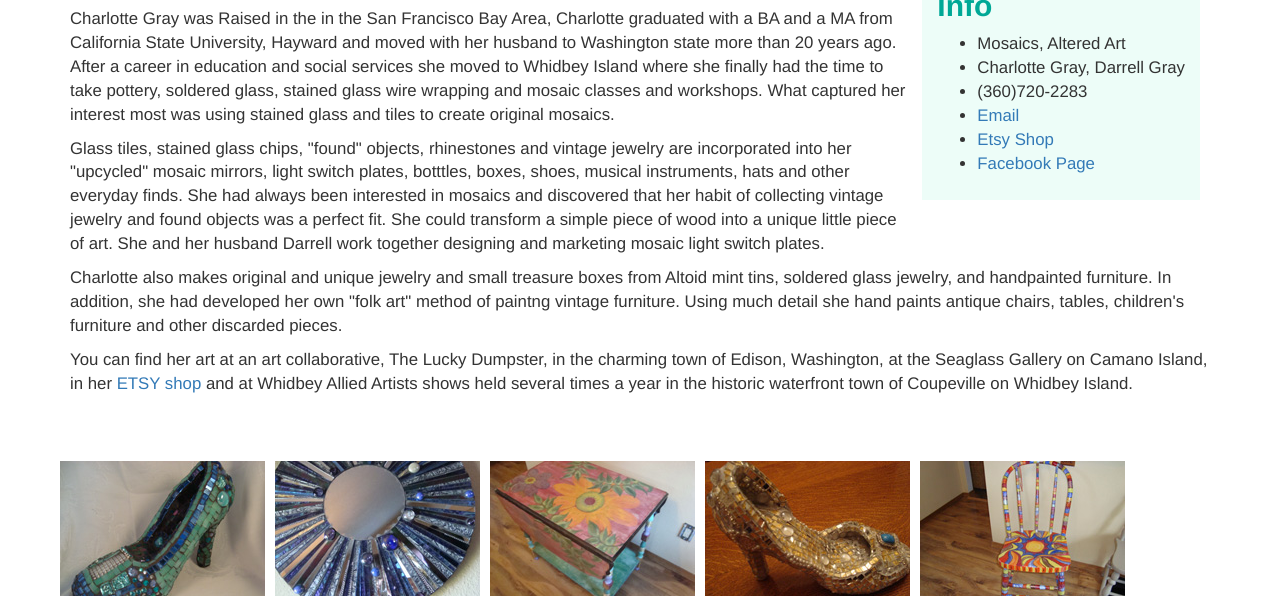
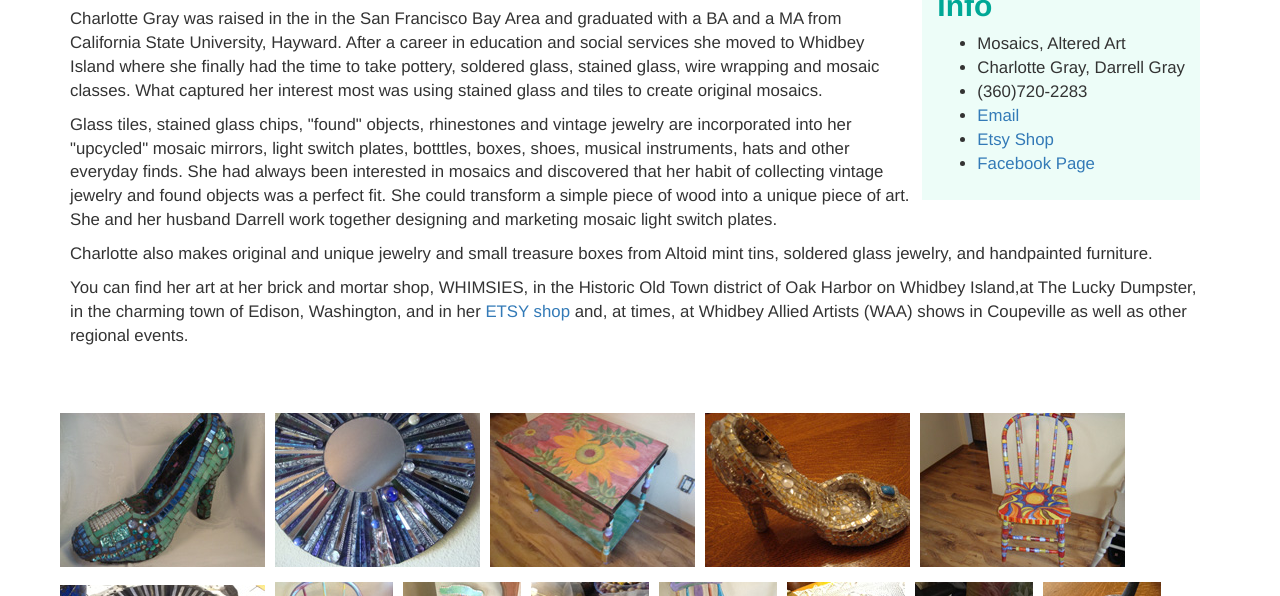
Before and after one commit to Kyount/westbeachmosaics, a plain HTML site: page index.html in a window 1280 px wide. Shown: the part 717-1313 px from the top of the page. Drawn offline with nearby package versions, Linux system fonts and the light colour scheme.

Commit message:
text changes

```diff
--- a/index.html
+++ b/index.html
@@ -60,10 +60,10 @@
             </ul>
           </div>
           <h2>About</h2>
-          <p>Charlotte Gray was Raised in the in the San Francisco Bay Area, Charlotte graduated with a BA and a MA from California State University, Hayward and moved with her husband to Washington state more than 20 years ago. After a career in education and social services she moved to Whidbey Island where she finally had the time to take pottery, soldered glass, stained glass wire wrapping and mosaic classes and workshops. What captured her interest most was using stained glass and tiles to create original mosaics.</p>
-          <p>Glass tiles, stained glass chips, "found" objects, rhinestones and vintage jewelry are incorporated into her "upcycled" mosaic mirrors, light  switch plates, botttles, boxes, shoes, musical instruments, hats and other everyday finds.  She had always been interested in mosaics and discovered that her habit of collecting vintage jewelry and found objects was a perfect fit. She could transform a simple piece of wood into a unique little piece of art. She and her husband Darrell work together designing and marketing mosaic light switch plates.</p>
-          <p>Charlotte also makes original and unique jewelry and small treasure boxes from Altoid mint tins, soldered glass jewelry, and handpainted furniture.  In addition, she had developed her own "folk art" method of  paintng vintage furniture. Using much detail she hand paints antique chairs, tables, children's furniture and other discarded pieces.</p>
-          <p>You can find her art at an art collaborative, The Lucky Dumpster, in the charming town of Edison, Washington, at the Seaglass Gallery on Camano Island, in her <a href="http://www.etsy.com/shop/victoriacharlotte">ETSY shop</a> and at Whidbey Allied Artists shows held several times a year in the historic waterfront town of Coupeville on Whidbey Island.</p>
+          <p>Charlotte Gray was raised in the in the San Francisco Bay Area and graduated with a BA and a MA from California State University, Hayward. After a career in education and social services she moved to Whidbey Island where she finally had the time to take pottery, soldered glass, stained glass, wire wrapping and mosaic classes. What captured her interest most was using stained glass and tiles to create original mosaics.</p>
+          <p>Glass tiles, stained glass chips, "found" objects, rhinestones and vintage jewelry are incorporated into her "upcycled" mosaic mirrors, light switch plates, botttles, boxes, shoes, musical instruments, hats and other everyday finds. She had always been interested in mosaics and discovered that her habit of collecting vintage jewelry and found objects was a perfect fit. She could transform a simple piece of wood into a unique piece of art. She and her husband Darrell work together designing and marketing mosaic light switch plates.</p>
+          <p>Charlotte also makes original and unique jewelry and small treasure boxes from Altoid mint tins, soldered glass jewelry, and handpainted furniture.</p>
+          <p>You can find her art at her brick and mortar shop, WHIMSIES, in the Historic Old Town district of Oak Harbor on Whidbey Island,at The Lucky Dumpster, in the charming town of Edison, Washington, and in her <a href="http://www.etsy.com/shop/victoriacharlotte">ETSY shop</a> and, at times, at Whidbey Allied Artists (WAA) shows in Coupeville as well as other regional events.</p>
         </div>
       </div>
       <div class="row gallery">
```
